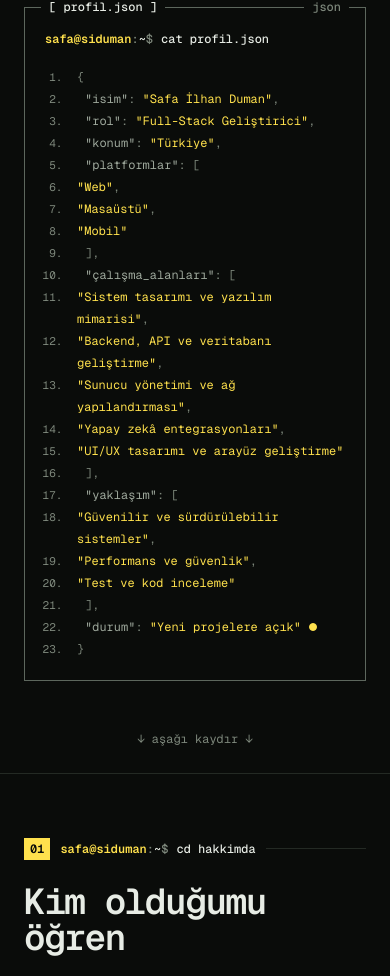
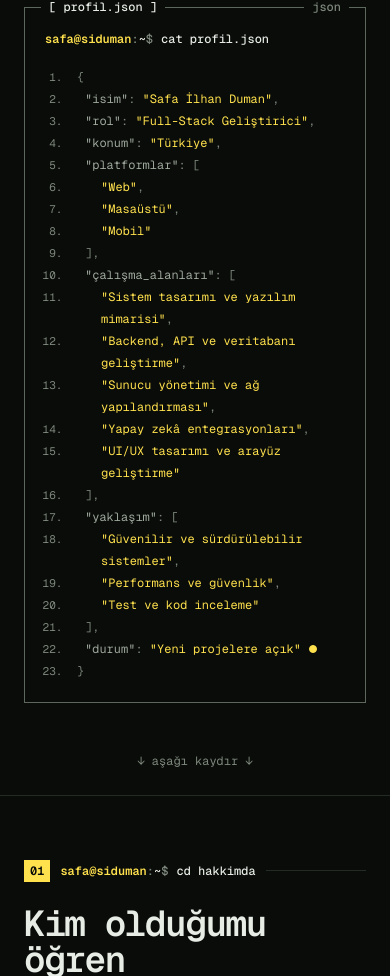
Before and after one commit to sidumandr/sidumandev, a Next.js app: page / in a window 390 px wide. Shown: the part 849-1825 px from the top of the page. Built offline with nearby package versions, Linux system fonts and the light colour scheme.

Commit message:
Indent expanded profile array values for small screens

```diff
--- a/src/app/components/ui/json-block.module.css
+++ b/src/app/components/ui/json-block.module.css
@@ -7,3 +7,5 @@
 .value { color:var(--accent); }
 .punctuation { color:var(--ink-faint); }
 .available { margin-left:8px; }
+
+.arrayItem { display:block; padding-left:24px; }
```
